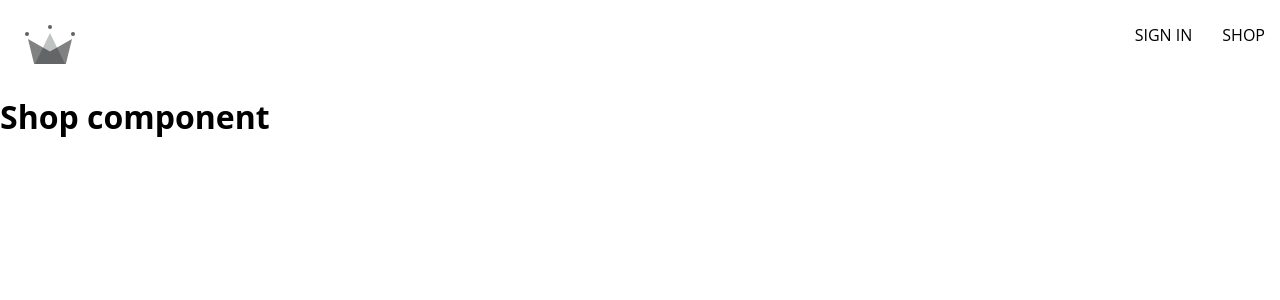
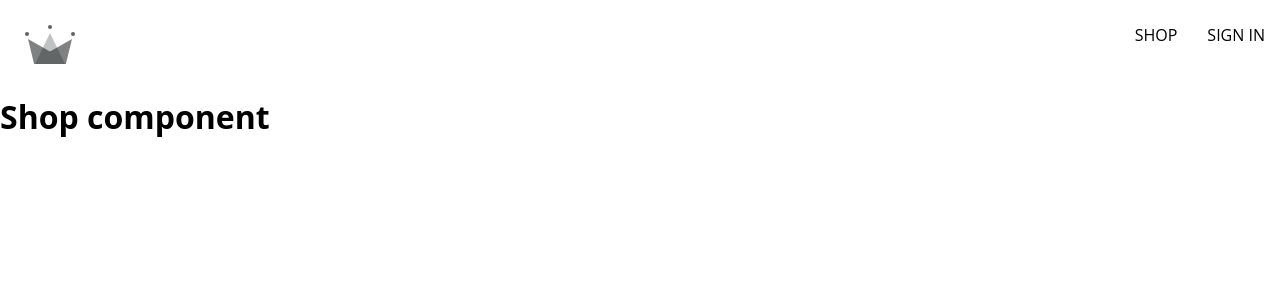
Before and after one commit to kalyarUserName/crwn-clothing, a React (Create React App) app: page /shop in a window 1280 px wide. Shown: the top 300 px of the page. Built offline with nearby package versions, Linux system fonts and the light colour scheme; the HTML template or start-up script is replaced by a standard one.

Commit message:
feat: add user context, add sign out.

```diff
--- a/src/components/signInForm/signInForm.component.jsx
+++ b/src/components/signInForm/signInForm.component.jsx
@@ -1,14 +1,16 @@
-import { useState } from "react";
+import { useState, useContext } from "react";
 
 import FormInput from "../formInput/formInput.component";
-import "./signInForm.styles.scss";
+import Button from "../button/button.component";
+import { UserContext } from "../../contexts/user.context";
 
 import {
   createUserDocumentFromAuth,
   signInAuthUserWithEmailAndPassword,
   signInWithGooglePopup,
 } from "../../utils/firebase/firebase.utils";
-import Button from "../button/button.component";
+
+import "./signInForm.styles.scss";
 
 const defaultFormFields = {
   email: "",
@@ -19,28 +21,21 @@
   const [formFields, setFormFields] = useState(defaultFormFields);
   const { email, password } = formFields;
 
+  const { setCurrentUser } = useContext(UserContext);
+
   const resetFormField = () => {
     setFormFields(defaultFormFields);
-  };
-
-  const signInWithGoogle = async () => {
-    const { user } = await signInWithGooglePopup();
-    await createUserDocumentFromAuth(user);
-  };
-
-  const handleChange = (event) => {
-    const { name, value } = event.target;
-    setFormFields({ ...formFields, [name]: value });
   };
 
   const handleSubmit = async (event) => {
     event.preventDefault();
     try {
-      const response = await signInAuthUserWithEmailAndPassword(
+      const { user } = await signInAuthUserWithEmailAndPassword(
         email,
         password
       );
-      console.log("sign-in response", response);
+      setCurrentUser(user);
+
       resetFormField();
     } catch (error) {
       switch (error.code) {
@@ -56,7 +51,16 @@
     }
   };
 
-  console.log(formFields);
+  const signInWithGoogle = async () => {
+    const { user } = await signInWithGooglePopup();
+    await createUserDocumentFromAuth(user);
+  };
+
+  const handleChange = (event) => {
+    const { name, value } = event.target;
+    setFormFields({ ...formFields, [name]: value });
+  };
+
   return (
     <div className="sign-in-container">
       <h2>Already have an account</h2>
--- /dev/null
+++ b/src/contexts/user.context.jsx
@@ -0,0 +1,11 @@
+import { createContext, useState } from "react";
+export const UserContext = createContext({
+  currentUser: null,
+  setCurrentUser: () => null,
+});
+
+export const UserProvider = ({ children }) => {
+  const [currentUser, setCurrentUser] = useState(null);
+  const value = { currentUser, setCurrentUser };
+  return <UserContext.Provider value={value}>{children}</UserContext.Provider>;
+};
--- a/src/index.js
+++ b/src/index.js
@@ -2,15 +2,19 @@
 import ReactDOM from "react-dom/client";
 import { BrowserRouter } from "react-router-dom";
 
+import reportWebVitals from "./reportWebVitals";
 import App from "./App";
-import reportWebVitals from "./reportWebVitals";
+import { UserProvider } from "./contexts/user.context";
+
 import "./index.scss";
 
 const root = ReactDOM.createRoot(document.getElementById("root"));
 root.render(
   <React.StrictMode>
     <BrowserRouter>
-      <App />
+      <UserProvider>
+        <App />
+      </UserProvider>
     </BrowserRouter>
   </React.StrictMode>
 );
--- a/src/routes/navigation/navigation.component.jsx
+++ b/src/routes/navigation/navigation.component.jsx
@@ -1,10 +1,20 @@
-import { Fragment } from "react";
+import { Fragment, useContext } from "react";
 import { Outlet, Link } from "react-router-dom";
+
 import { ReactComponent as CrwnLogo } from "../../assets/crown.svg";
+import { UserContext } from "../../contexts/user.context";
+import { signOutUser } from "../../utils/firebase/firebase.utils";
 
 import "./navigation.styles.scss";
 
 const Navigation = () => {
+  const { currentUser, setCurrentUser } = useContext(UserContext);
+
+  const signOutUserHandler = async () => {
+    await signOutUser();
+    setCurrentUser(null);
+  };
+
   return (
     <Fragment>
       <div className="navigation">
@@ -12,12 +22,18 @@
           <CrwnLogo className="logo" />
         </Link>
         <div className="nav-links-container">
-          <Link className="nav-link" to="/auth">
-            SIGN IN
-          </Link>
           <Link className="nav-link" to="/shop">
             SHOP
           </Link>
+          {currentUser ? (
+            <span className="nav-link" onClick={signOutUserHandler}>
+              SIGN OUT
+            </span>
+          ) : (
+            <Link className="nav-link" to="/auth">
+              SIGN IN
+            </Link>
+          )}
         </div>
       </div>
       <Outlet />
--- a/src/utils/firebase/firebase.utils.js
+++ b/src/utils/firebase/firebase.utils.js
@@ -6,6 +6,7 @@
   GoogleAuthProvider,
   createUserWithEmailAndPassword,
   signInWithEmailAndPassword,
+  signOut,
 } from "firebase/auth";
 import { getFirestore, doc, getDoc, setDoc } from "firebase/firestore";
 
@@ -61,12 +62,11 @@
 
 export const createAuthUserWithEmailAndPassword = async (email, password) => {
   if (!email || !password) return;
-  console.log("createAuthUserWithEmailAndPassword", email, password);
   return await createUserWithEmailAndPassword(auth, email, password);
 };
 
 export const signInAuthUserWithEmailAndPassword = async (email, password) => {
   if (!email || !password) return;
-  console.log("createAuthUserWithEmailAndPassword", email, password);
   return await signInWithEmailAndPassword(auth, email, password);
 };
+export const signOutUser = async () => await signOut(auth);
```
